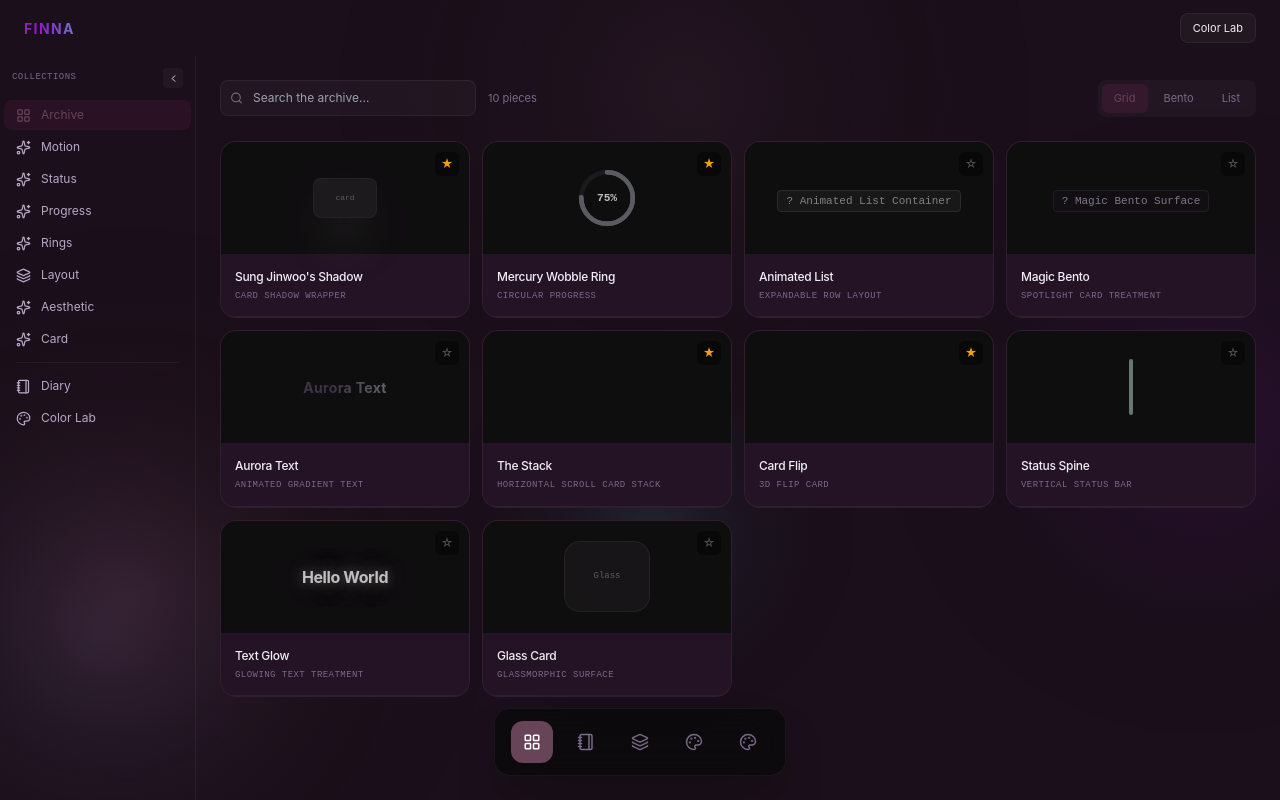
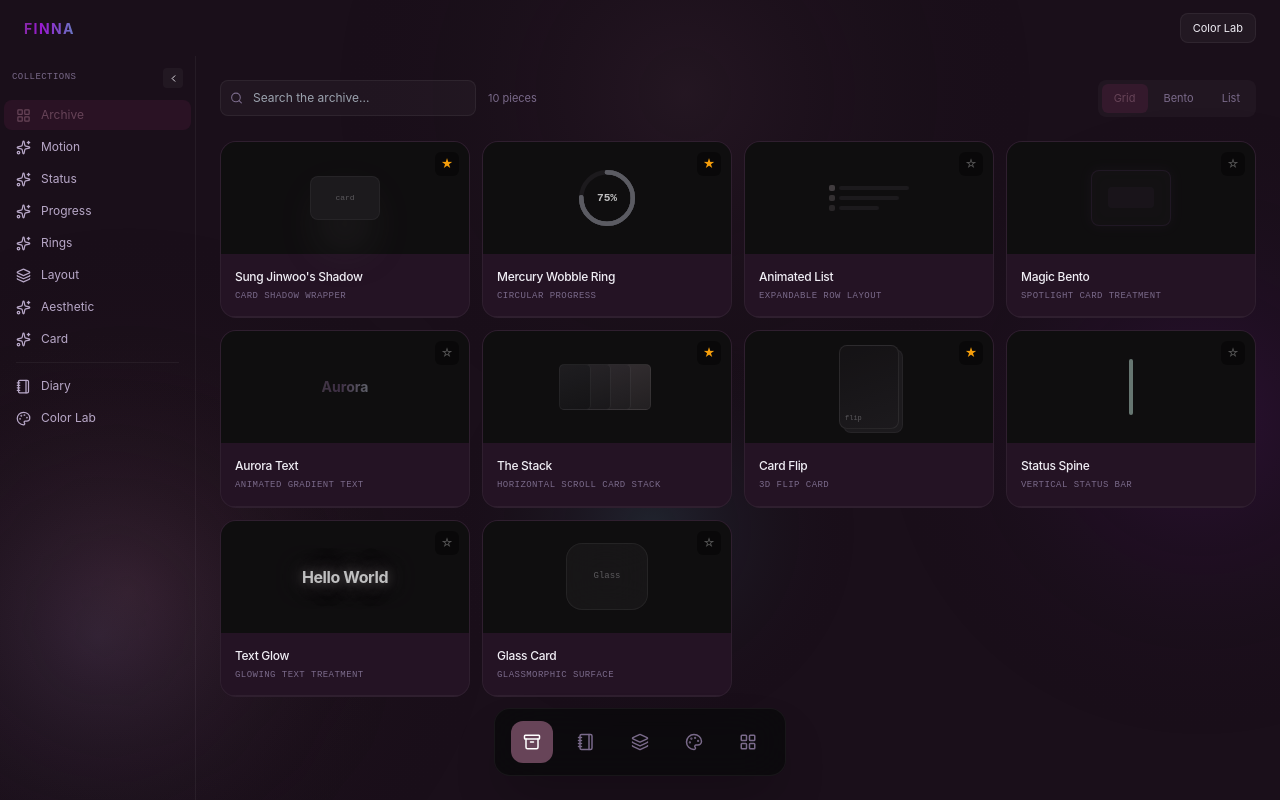
Before and after one commit to adrianofina/studio, a React (Vite) app: page / in a window 1280 px wide. Built offline with nearby package versions, Linux system fonts and the light colour scheme.

Commit message:
previews

```diff
--- a/src/components/dock/Dock.tsx
+++ b/src/components/dock/Dock.tsx
@@ -1,6 +1,6 @@
 import { useState, useRef } from "react"
 import type { ReactElement } from "react"
-import { LayoutGrid, Notebook, Palette, Layers, PaletteIcon } from "lucide-react"
+import { LayoutGrid, Notebook, Palette, Layers, ArchiveIcon } from "lucide-react"
 
 interface DockItem {
   key: string
@@ -9,11 +9,11 @@ interface DockItem {
 }
 
 const ITEMS: DockItem[] = [
-  { key: "archive", label: "Archive", icon: <LayoutGrid size={18} /> },
+  { key: "archive", label: "Archive", icon: <ArchiveIcon size={18} /> },
   { key: "diary", label: "Diary", icon: <Notebook size={18} /> },
   { key: "collections", label: "Collections", icon: <Layers size={18} /> },
   { key: "colorlab", label: "Color Lab", icon: <Palette size={18} /> },
-  { key: "gradients", label: "Gradients", icon: <PaletteIcon size={18} /> },
+  { key: "gradients", label: "Gradients", icon: <LayoutGrid  size={18} /> },
 ]
 
 interface Props {
--- a/src/components/layout/ComponentCard.tsx
+++ b/src/components/layout/ComponentCard.tsx
@@ -31,7 +31,7 @@ export function ComponentCard({ comp, size, starred, onToggleStar, onOpen }: Pro
         {starred ? "\u2605" : "\u2606"}
       </button>
       <div className={`flex items-center justify-center ${cls.preview}`} style={{ background: "var(--finna-canvas)" }}>
-        <ComponentPreview comp={comp} size={size} isFullView={false} />
+        <ComponentPreview comp={comp} size={size}  />
       </div>
       <div className={cls.pad}>
         <div className="text-[12px] font-semibold truncate">{comp.name}</div>
--- a/src/components/previews/ComponentPreview.tsx
+++ b/src/components/previews/ComponentPreview.tsx
@@ -8,99 +8,199 @@ import { BreathingElement } from "../ui/BreathingElement"
 import { StatusSpine } from "../ui/StatusSpine"
 import { GlassCard } from "../ui/GlassCard"
 import { TextGlow } from "../ui/TextGlow"
+import { AuroraText } from "../ui/AuroraText"
+import { CardFlip } from "../ui/CardFlip"
+import { TheStack } from "../ui/TheStack"
 import { AnimatedList } from "../ui/AnimatedList"
-import { MagicBento } from"../ui/MagicBento"
-import { AuroraText } from "../ui/AuroraText"
+import { MagicBento } from "../ui/MagicBento"
 import { COMPONENTS } from "../../data/library"
 
 interface Props {
   comp: ComponentSpec
   size?: "compact" | "small" | "large"
-  isFullView?: boolean
+  values?: Record<string, unknown>
 }
 
 const RING_SIZE = { compact: 36, small: 56, large: 96 }
 
-export function ComponentPreview({ comp, size = "small", isFullView = false }: Props) {
-  if (isFullView) {
-    if (comp.id === "animated-list") {
-      return (
-        <div className="w-full h-[350px] p-4 bg-zinc-950 rounded-2xl border border-white/5">
-          <AnimatedList items={COMPONENTS} stars={new Set(["shadow"])} onToggleStar={() => {}} onOpen={() => {}} />
-        </div>
-      )
-    }
-    if (comp.id === "magic-bento") {
-      return (
-        <div className="w-full max-w-xl">
-          <MagicBento comp={comp} starred={true} onToggleStar={() => {}} onOpen={() => {}} />
-        </div>
-      )
+// HYBRID APPROACH:
+// Small, self-contained components (ring, shadow, text, spine, sparkline,
+// breathing, glass, cradle) render live -- they fit naturally in a card.
+// Large layout components (stack, cardflip, animated-list, magic-bento)
+// render a CRAFTED THUMBNAIL that communicates what they do without
+// trying to cram a horizontal scroll list into a 100px card.
+// When size="large" (detail view), ALL components render full-size and live.
+
+export function ComponentPreview({ comp, size = "small", values = {} }: Props) {
+  // Full-size live render for the detail view
+  if (size === "large") {
+    switch (comp.preview) {
+      case "shadow":
+        return (
+          <SungJinwooShadow status={(values.status as never) ?? "active"} intensity={(values.intensity as number) ?? 1}>
+            <div className="rounded-xl flex items-center justify-center" style={{ width: 180, height: 100, background: "var(--finna-surface)", border: "1px solid rgba(255,255,255,0.06)" }}>
+              <span style={{ fontSize: 11, fontFamily: "monospace", color: "var(--finna-text-dim)" }}>wrapped card</span>
+            </div>
+          </SungJinwooShadow>
+        )
+      case "ring":
+        return <MercuryWobbleRing progress={(values.progress as number) ?? 75} status={(values.status as never) ?? "active"} size={(values.size as number) ?? 120} />
+      case "textglow":
+        return <TextGlow text={(values.text as string) ?? "Hello World"} intensity={(values.intensity as never) ?? "medium"} color={(values.color as string) ?? "var(--finna-primary)"} />
+      case "aurora-text":
+        return <AuroraText className={(values.size as string) ?? "text-4xl"}>{(values.text as string) ?? "Aurora Text"}</AuroraText>
+      case "spine":
+        return <div style={{ height: 80 }}><StatusSpine status={(values.status as never) ?? "active"} /></div>
+      case "stack":
+        return <TheStack overlap={(values.overlap as number) ?? 20} />
+      case "cardflip":
+        return (
+          <CardFlip
+            title={(values.title as string) ?? "Obsession"}
+            year={(values.year as number) ?? 2026}
+            rating={(values.rating as number) ?? 7.9}
+            accentColor={(values.accentColor as string) ?? "var(--finna-primary)"}
+          />
+        )
+      case "animated-list":
+        return (
+          <div style={{ width: "100%", maxHeight: 360, overflow: "hidden" }}>
+            <AnimatedList items={COMPONENTS.slice(0, 5)} stars={new Set()} onToggleStar={() => {}} onOpen={() => {}} />
+          </div>
+        )
+      case "magic-bento":
+        return (
+          <MagicBento comp={COMPONENTS[0]} starred={false} onToggleStar={() => {}} onOpen={() => {}} />
+        )
+      case "glasscard":
+      case "glass":
+        return (
+          <GlassCard>
+            <div style={{ padding: 20, fontSize: 12, color: "var(--finna-text-secondary)" }}>Glass surface content</div>
+          </GlassCard>
+        )
+      case "cradle":
+        return <div style={{ width: 280 }}><CradleBlade score={(values.score as number) ?? 520} /></div>
+      default:
+        return <span style={{ fontSize: 10, fontFamily: "monospace", color: "var(--finna-text-dim)" }}>[{comp.type}]</span>
     }
   }
 
+  // Small / compact previews for the archive grid
   switch (comp.preview) {
     case "shadow":
       return (
-        <SungJinwooShadow status="active" intensity={0.8}>
-          <div className="rounded-lg bg-[var(--finna-surface)] border border-white/5 w-16 h-10 flex items-center justify-center">
-            <span className="text-[8px] font-mono text-zinc-500">card</span>
+        <SungJinwooShadow status="active" intensity={size === "compact" ? 0.5 : 0.8}>
+          <div className="rounded-lg flex items-center justify-center" style={{ width: size === "compact" ? 48 : 70, height: size === "compact" ? 30 : 44, background: "var(--finna-surface)", border: "1px solid rgba(255,255,255,0.06)" }}>
+            <span style={{ fontSize: 8, fontFamily: "monospace", color: "var(--finna-text-dim)" }}>card</span>
           </div>
         </SungJinwooShadow>
       )
+
     case "ring":
       return <MercuryWobbleRing progress={75} status="active" size={RING_SIZE[size]} />
+
+    case "textglow":
+      return <TextGlow text="Hello World" intensity="medium" />
+
+    case "aurora-text":
+      return <AuroraText className="text-sm">Aurora</AuroraText>
+
+    case "spine":
+      return <div style={{ height: size === "compact" ? 32 : 56 }}><StatusSpine status="active" /></div>
+
+    case "sparkline":
+      return <SparklineBars data={[20, 45, 30, 60, 40, 80, 65]} />
+
+    case "breathing":
+      return (
+        <BreathingElement>
+          <div style={{ width: size === "compact" ? 24 : 36, height: size === "compact" ? 24 : 36, borderRadius: 8, background: "rgba(131,42,93,0.2)", border: "1px solid var(--finna-primary)" }} />
+        </BreathingElement>
+      )
+
     case "cradle":
-      return <div className="w-4/5"><CradleBlade score={520} /></div>
+      return <div style={{ width: "80%" }}><CradleBlade score={520} /></div>
+
     case "lotr":
       return (
         <LordOfTheRings
-          size={size === "compact" ? 44 : size === "large" ? 100 : 68}
+          size={size === "compact" ? 44 : 68}
           segments={[
-            { label: "Normal", value: 70, color: "var(--finna-indigo)", pct: 70 },
-            { label: "Hazina", value: 30, color: "var(--finna-emerald)", pct: 30 },
+            { label: "A", value: 70, color: "var(--finna-indigo)", pct: 70 },
+            { label: "B", value: 30, color: "var(--finna-emerald)", pct: 30 },
           ]}
         />
       )
-    case "sparkline":
-      return <SparklineBars data={[20, 45, 30, 60, 40, 80, 65]} />
-    case "breathing":
+
+    case "glasscard":
+    case "glass":
       return (
-        <BreathingElement>
-          <div className="w-8 h-8 rounded-md bg-purple-500/20 border border-[var(--finna-primary)]" />
-        </BreathingElement>
+        <GlassCard>
+          <div style={{ fontSize: 9, fontFamily: "monospace", color: "var(--finna-text-dim)", padding: 6 }}>Glass</div>
+        </GlassCard>
       )
-    case "spine":
-      return <div style={{ height: size === "compact" ? 32 : 56 }}><StatusSpine status="active" /></div>
-    case "glass":
-    case "glasscard":
-      return <GlassCard><div className="text-[9px] font-mono text-zinc-500 p-2">Glass</div></GlassCard>
-    case "textglow":
-      return <TextGlow text="Hello World" intensity="medium" />
+
+    // Layout components -- crafted thumbnails communicating what they do
+    case "cardflip":
+      return (
+        <div style={{ position: "relative", width: size === "compact" ? 40 : 60, height: size === "compact" ? 56 : 84 }}>
+          {/* Back card slightly offset */}
+          <div style={{ position: "absolute", top: 4, left: 4, right: -4, bottom: -4, borderRadius: 8, background: "var(--finna-surface)", border: "1px solid rgba(255,255,255,0.06)" }} />
+          {/* Front card */}
+          <div style={{ position: "absolute", inset: 0, borderRadius: 8, background: "linear-gradient(160deg, var(--finna-canvas-alt), var(--finna-surface))", border: "1px solid rgba(255,255,255,0.1)", display: "flex", alignItems: "flex-end", padding: 5 }}>
+            <div style={{ fontSize: 7, color: "var(--finna-text-dim)", fontFamily: "monospace" }}>flip</div>
+          </div>
+        </div>
+      )
+
+    case "stack":
+      return (
+        <div style={{ display: "flex", alignItems: "flex-end", marginLeft: -4 }}>
+          {[0, 1, 2, 3].map(i => (
+            <div
+              key={i}
+              style={{
+                width: size === "compact" ? 22 : 32,
+                height: size === "compact" ? 32 : 46,
+                borderRadius: 5,
+                background: `linear-gradient(160deg, hsl(${270 + i * 20}, 30%, ${18 + i * 3}%), hsl(${260 + i * 20}, 25%, ${12 + i * 2}%))`,
+                border: "1px solid rgba(255,255,255,0.07)",
+                marginLeft: i === 0 ? 0 : -(size === "compact" ? 8 : 12),
+                zIndex: 4 - i,
+                position: "relative",
+              }}
+            />
+          ))}
+        </div>
+      )
+
     case "animated-list":
       return (
-        <div className="w-full px-4 text-center">
-          <span className="text-[11px] font-mono text-zinc-400 border border-white/10 px-2 py-1 rounded bg-white/5">
-            ? Animated List Container
-          </span>
+        <div style={{ display: "flex", flexDirection: "column", gap: 4, width: size === "compact" ? 56 : 80 }}>
+          {[100, 75, 50].map((w, i) => (
+            <div key={i} style={{ display: "flex", alignItems: "center", gap: 4 }}>
+              <div style={{ width: 6, height: 6, borderRadius: 2, background: "var(--finna-primary)", opacity: 1 - i * 0.25, flexShrink: 0 }} />
+              <div style={{ height: 4, borderRadius: 2, background: "var(--finna-surface)", width: `${w}%` }} />
+            </div>
+          ))}
         </div>
       )
+
     case "magic-bento":
       return (
-        <div className="w-full px-4 text-center">
-          <span className="text-[11px] font-mono text-purple-400 border border-purple-500/20 px-2 py-1 rounded bg-purple-950/20">
-            ? Magic Bento Surface
-          </span>
+        <div style={{
+          width: size === "compact" ? 56 : 80, height: size === "compact" ? 40 : 56,
+          borderRadius: 8, background: "rgba(255,255,255,0.02)",
+          border: "1px solid rgba(176,0,255,0.35)",
+          boxShadow: "0 0 12px rgba(176,0,255,0.15), inset 0 0 12px rgba(176,0,255,0.05)",
+          display: "flex", alignItems: "center", justifyContent: "center",
+        }}>
+          <div style={{ width: "60%", height: "40%", borderRadius: 4, background: "rgba(176,0,255,0.15)" }} />
         </div>
       )
-    case "aurora-text":
-      return (
-        <div className="w-full text-center px-4">
-          <AuroraText className={isFullView ? "text-3xl tracking-tight" : "text-sm tracking-wide"}>
-            {isFullView ? "Finna Identity Engine" : "Aurora Text"}
-          </AuroraText>
-        </div>
-      )
-      return <span className="text-[10px] font-mono text-zinc-500">[{comp.type}]</span>
+
+    default:
+      return <span style={{ fontSize: 9, fontFamily: "monospace", color: "var(--finna-text-dim)" }}>[{comp.type}]</span>
   }
 }
```
Also changed, not shown: src/components/previews/LiveComponentRenderer.tsx (+7 -62 lines).
